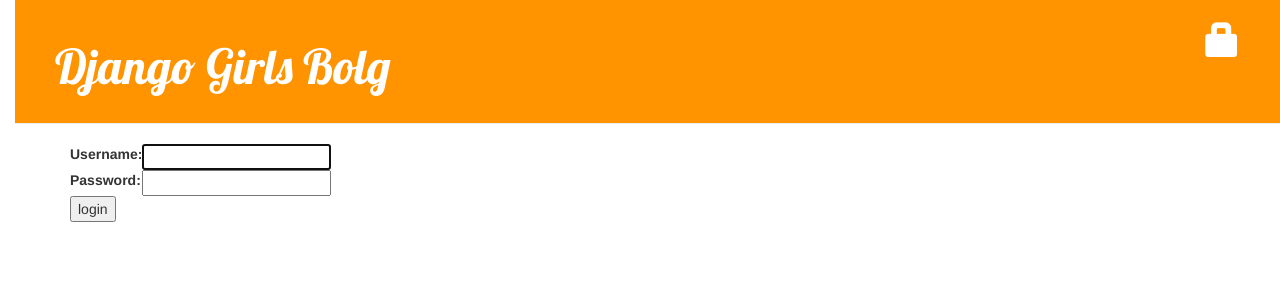
After one commit to opklnm102/djangogirls-tutorial, a Django app: page /accounts/login/ in a window 1280 px wide. The commit adds this page. Shown: the top 300 px of the page. Run offline with Django 3.2, Linux system fonts and the light colour scheme; some libraries are stand-ins or nearby versions.

Commit message:
Add: Authorizing add/edit of posts,login/out

```diff
--- a/blog/templates/blog/base.html
+++ b/blog/templates/blog/base.html
@@ -14,6 +14,9 @@
         {% if user.is_authenticated %}
             <a href="{% url 'post_new' %}" class="top-menu"><span class="glyphicon glyphicon-plus"></span></a>
             <a href="{% url 'post_draft_list' %}" class="top-menu"><span class="glyphicon glyphicon-edit"></span></a>
+            <p class="top-menu">Hello {{ user.username }}<small>(<a href="{% url 'logout' %}">Log out</a>)</small></p>
+        {% else %}
+            <a href="{% url 'login' %}" class="top-menu"><span class="glyphicon glyphicon-lock"></span></a>
         {% endif %}
         <h1><a href="/">Django Girls Bolg</a></h1>
     </div>
--- /dev/null
+++ b/blog/templates/registration/login.html
@@ -0,0 +1,24 @@
+{% extends "blog/base.html" %}
+
+{% block content %}
+    {% if form.erros %}
+        <p>Your username and password didn't match. Please try again</p>
+    {% endif %}
+
+    <form method="post" action="{% url 'login' %}">
+    {% csrf_token %}
+        <table>
+            <tr>
+                <td>{{ form.username.label_tag }}</td>
+                <td>{{ form.username }}</td>
+            </tr>
+            <tr>
+                <td>{{ form.password.label_tag }}</td>
+                <td>{{ form.password }}</td>
+            </tr>
+        </table>
+
+        <input type="submit" value="login"/>
+        <input type="hidden" name="next" value="{{ next }}"/>
+    </form>
+{% endblock %}
--- a/blog/views.py
+++ b/blog/views.py
@@ -1,6 +1,7 @@
 from django.shortcuts import render, get_object_or_404
 from django.utils import timezone
 from django.shortcuts import redirect
+from django.contrib.auth.decorators import login_required
 
 from .forms import PostForm
 from .models import Post
@@ -17,6 +18,7 @@ def post_detail(request, pk):
     return render(request, 'blog/post_detail.html', {'post': post})
 
 
+@login_required
 def post_new(request):
     if request.method == "POST":
         form = PostForm(request.POST)
@@ -31,6 +33,7 @@ def post_new(request):
     return render(request, 'blog/post_edit.html', {'form': form})
 
 
+@login_required
 def post_edit(request, pk):
     post = get_object_or_404(Post, pk=pk)
     if request.method == "POST":
@@ -46,17 +49,20 @@ def post_edit(request, pk):
     return render(request, 'blog/post_edit.html', {'form': form})
 
 
+@login_required
 def post_draft_list(request):
     posts = Post.objects.filter(published_date__isnull=True).order_by('created_date')
     return render(request, 'blog/post_draft_list.html', {'posts':posts})
 
 
+@login_required
 def post_publish(request, pk):
     post = get_object_or_404(Post, pk=pk)
     post.publish()
     return redirect('post_detail', pk=pk)
 
 
+@login_required
 def post_remove(request, pk):
     post = get_object_or_404(Post, pk=pk)
     post.delete()
--- a/mysite/settings.py
+++ b/mysite/settings.py
@@ -102,3 +102,4 @@ USE_TZ = True
 
 STATIC_URL = '/static/'
 STATIC_ROOT = os.path.join(BASE_DIR, 'static')
+LOGIN_REDIRECT_URL ='/'
--- a/mysite/urls.py
+++ b/mysite/urls.py
@@ -1,5 +1,7 @@
 from django.conf.urls import include, url
 from django.contrib import admin
+
+from django.contrib.auth import views
 
 urlpatterns = [
     # Examples:
@@ -7,5 +9,7 @@ urlpatterns = [
     # url(r'^blog/', include('blog.urls')),
 
     url(r'^admin/', include(admin.site.urls)),
+    url(r'^accounts/login/$', views.login, name='login'),
+    url(r'^accounts/logout/$', views.logout, name='logout', kwargs={'next_page': '/'}),
     url(r'', include('blog.urls')),
 ]
```
